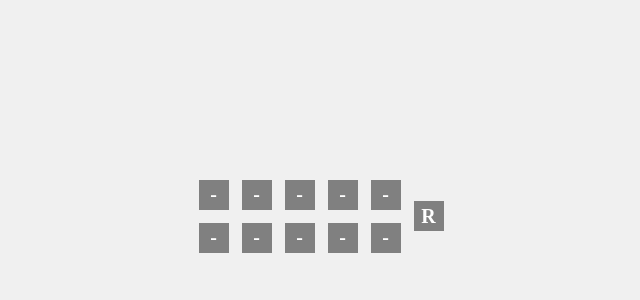
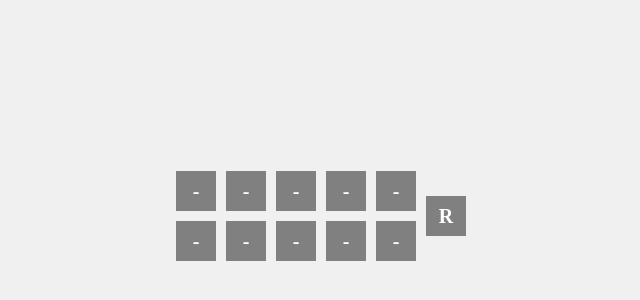
Before and after one commit to HarukiYagi/ExamPracticeGrid, a plain HTML site: page index.html in a window 1280 px wide. Shown: the part 192-492 px from the top of the page, without its empty margins (319-959 px from the left). Drawn offline with Linux system fonts and the light colour scheme.

Commit message:
Add files via upload

```diff
--- a/index.html
+++ b/index.html
@@ -16,16 +16,16 @@
         .container {
             display: flex;
             align-items: center;
-            gap: 13px; /* 10%増加 */
+            gap: 10px; /* 10%増加 */
         }
         .column {
             display: flex;
             flex-direction: column;
-            gap: 13px; /* 10%増加 */
+            gap: 10px; /* 10%増加 */
         }
         .box {
-            width: 30px;
-            height: 30px;
+            width: 40px;
+            height: 40px;
             display: flex;
             justify-content: center;
             align-items: center;
```
